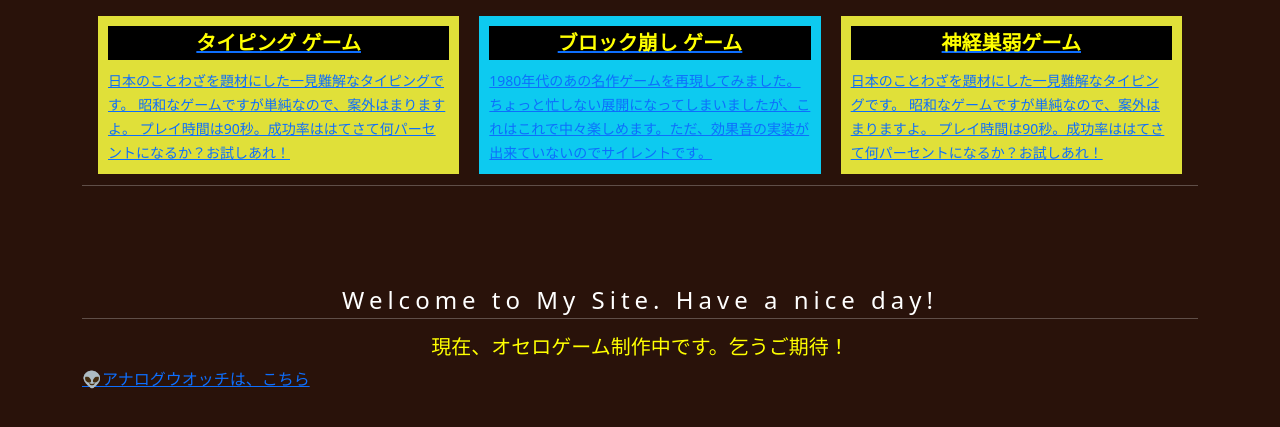
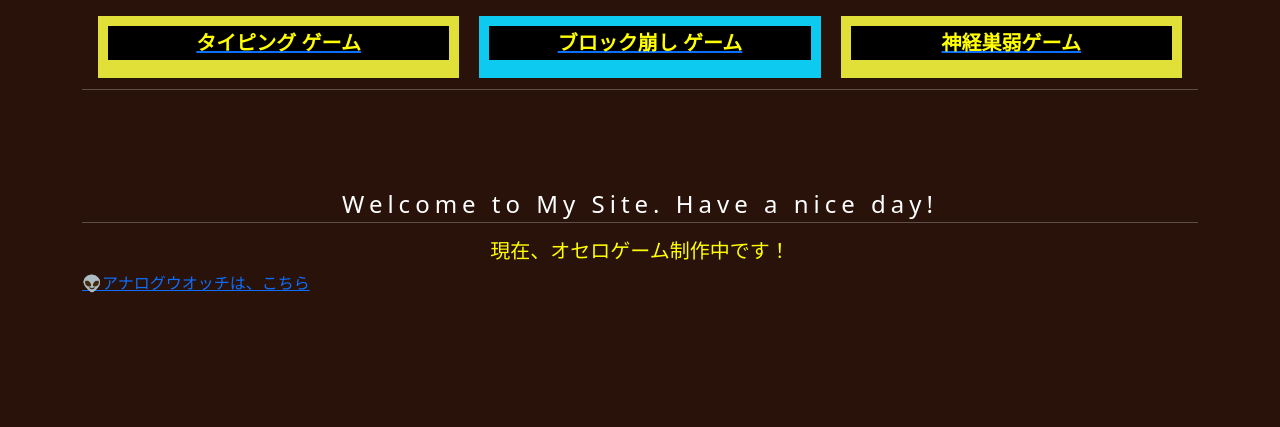
Before and after one commit to Satoshita/myBlog, a plain HTML site: page index.html in a window 1280 px wide. Shown: the part 191-618 px from the top of the page. Drawn offline with nearby package versions, Linux system fonts and the light colour scheme.

Commit message:
Update index.html

```diff
--- a/index.html
+++ b/index.html
@@ -24,9 +24,6 @@
                 <a href="./typing.html"><div class="card-head bg-caution">
                   <h5 class="sub-title">タイピング ゲーム</h5>
                   <div class="card-one">
-                    <small>日本のことわざを題材にした一見難解なタイピングです。
-                    昭和なゲームですが単純なので、案外はまりますよ。
-                    プレイ時間は90秒。成功率ははてさて何パーセントになるか？お試しあれ！</small>
                   </div>
                 </div>
               </a>
@@ -35,7 +32,6 @@
                 <a href="./block.html"><div class="card-head1 bg-info">
                   <h5 class="sub-title">ブロック崩し ゲーム</h5>
                   <div class="card-one">
-                    <small>1980年代のあの名作ゲームを再現してみました。ちょっと忙しない展開になってしまいましたが、これはこれで中々楽しめます。ただ、効果音の実装が出来ていないのでサイレントです。</small>
                   </div>
                 </div>
               </a>
@@ -44,9 +40,6 @@
                 <a href="./shinkeiSuijyaku.html"><div class="card-head1 bg-default">
                   <h5 class="sub-title">神経巣弱ゲーム</h5>
                   <div class="card-one">
-                    <small>日本のことわざを題材にした一見難解なタイピングです。
-                    昭和なゲームですが単純なので、案外はまりますよ。
-                    プレイ時間は90秒。成功率ははてさて何パーセントになるか？お試しあれ！</small>
                   </div>
                 </div>
                 </a>
@@ -54,7 +47,7 @@
             </div>
           </div><hr>
           <h4 class="message">Welcome to My Site.  Have a nice day!</h4><hr>
-          <h5>現在、オセロゲーム制作中です。乞うご期待！</h5>
+          <h5>現在、オセロゲーム制作中です！</h5>
           <a href="./watch.html" class="watch">👽アナログウオッチは、こちら</a>
         </div>
       </div>
```
